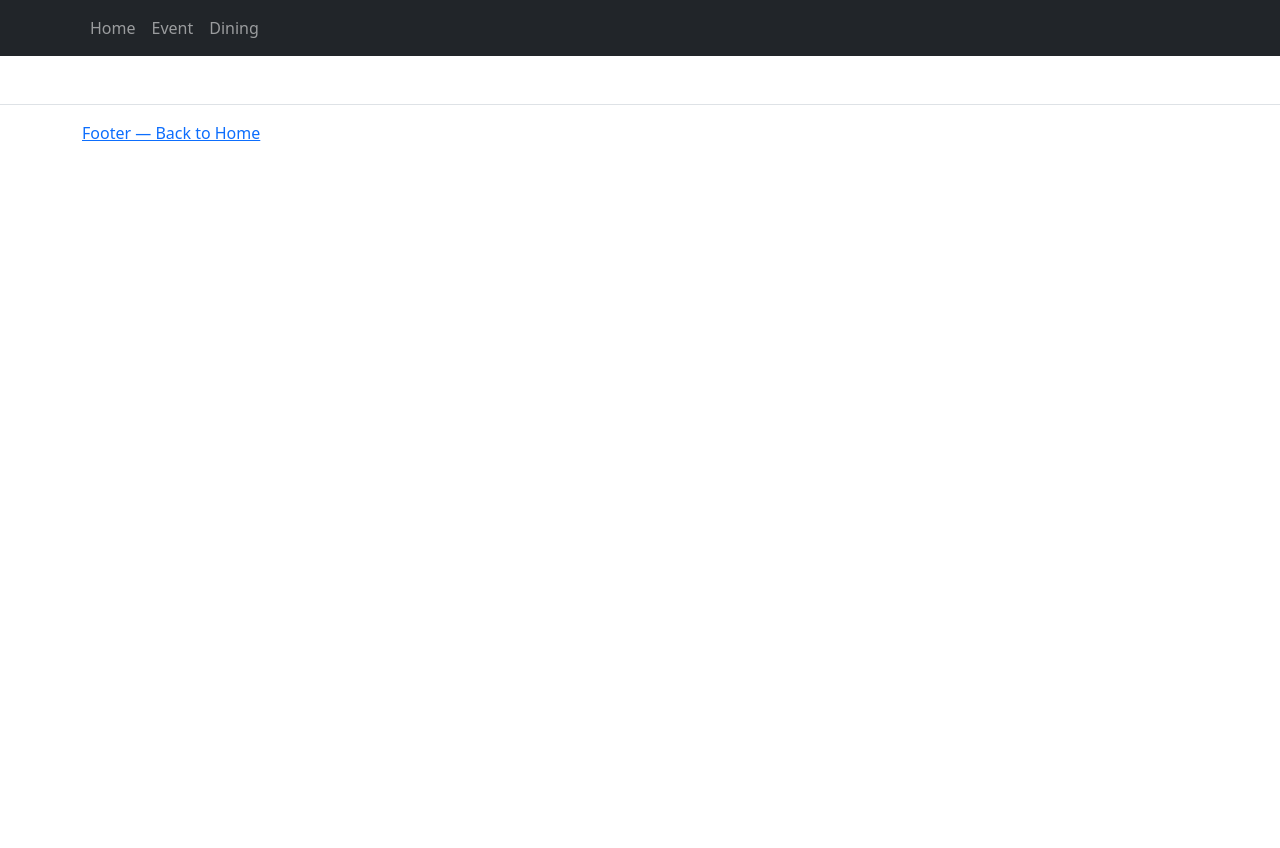
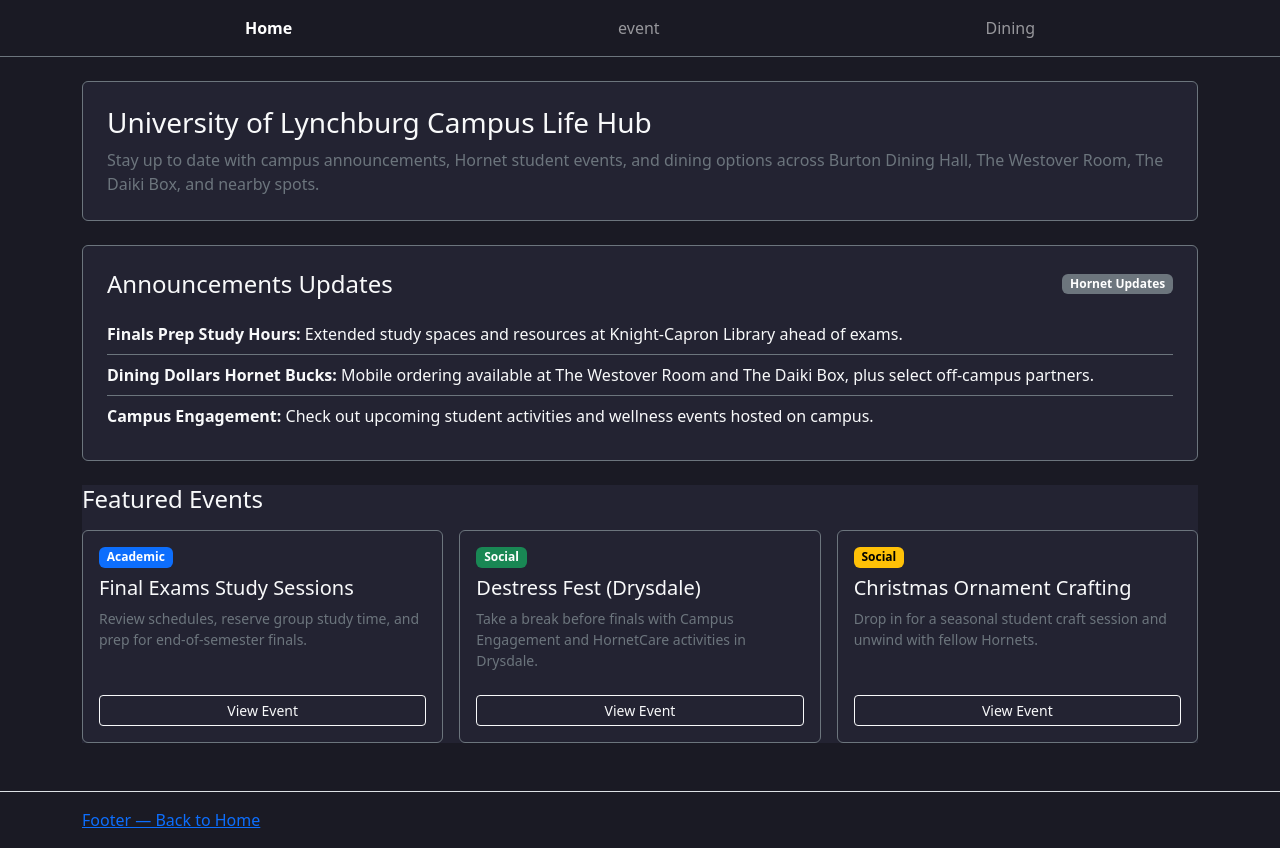
Before and after one commit to honeac638/Final-Project-CH, a plain HTML site: page index.html in a window 1280 px wide. Before the commit the page ends 800 px from the top, so only its background shows below. Drawn offline with nearby package versions, Linux system fonts and the light colour scheme.

Commit message:
did the home page index.html base from the wire frame and add lags to the event to say what type of event it is

```diff
--- a/css/style.css
+++ b/css/style.css
@@ -0,0 +1,9 @@
+
+body {
+  background-color: #1a1a24;
+  color: #f8f9fa;
+}
+section,
+.card {
+  background-color: #232332;
+}
--- a/index.html
+++ b/index.html
@@ -9,15 +9,97 @@
 
 </head>
 <body>
-    <nav class="navbar navbar-expand navbar-dark bg-dark">
+    <header>
+      <nav class="navbar navbar-expand navbar-dark border-bottom border-secondary">
         <div class="container">
-            <ul class="navbar-nav">
-                <li class="nav-item"><a class="nav-link" href="index.html">Home</a></li>
-                <li class="nav-item"><a class="nav-link" href="event.html">Event</a></li>
-                <li class="nav-item"><a class="nav-link" href="dining.html">Dining</a></li>
-            </ul>
+          <ul class="navbar-nav w-100 justify-content-around">
+            <li class="nav-item">
+              <a class="nav-link active fw-semibold" aria-current="page" href="index.html">Home</a>
+            </li>
+            <li class="nav-item">
+              <a class="nav-link" href="event.html">event</a>
+            </li>
+            <li class="nav-item">
+              <a class="nav-link" href="Dining.html">Dining</a>
+            </li>
+          </ul>
         </div>
-    </nav>
+      </nav>
+    </header>
+    <main class="container my-4 flex-grow-1">
+      <section id="app-info" class="p-4 mb-4 border border-secondary rounded">
+        <h1 class="h3 mb-2">University of Lynchburg Campus Life Hub</h1>
+        <p class="mb-0 text-secondary">
+          Stay up to date with campus announcements, Hornet student events, and dining options
+          across Burton Dining Hall, The Westover Room, The Daiki Box, and nearby spots.
+        </p>
+      </section>
+      <!--Announcements and Updates -->
+      <section id="announcements" class="p-4 mb-4 border border-secondary rounded">
+        <div class="d-flex justify-content-between align-items-center mb-3">
+          <h2 class="h4 mb-0">Announcements Updates</h2>
+          <span class="badge text-bg-secondary">Hornet Updates</span>
+        </div>
+        <ul id="announcements-list" class="list-group list-group-flush">
+          <li class="list-group-item bg-transparent text-light border-secondary px-0">
+            <strong>Finals Prep Study Hours:</strong> Extended study spaces and resources at Knight-Capron Library ahead of exams.
+          </li>
+          <li class="list-group-item bg-transparent text-light border-secondary px-0">
+            <strong>Dining Dollars Hornet Bucks:</strong> Mobile ordering available at The Westover Room and The Daiki Box, plus select off-campus partners.
+          </li>
+          <li class="list-group-item bg-transparent text-light border-secondary px-0">
+            <strong>Campus Engagement:</strong> Check out upcoming student activities and wellness events hosted on campus.
+          </li>
+        </ul>
+      </section>
+      <!-- Featured Events -->
+       <section id="featured-events" class="mb-4">
+        <h2 class="h4 mb-3">Featured Events</h2>
+        <div class="row g-3">
+          <!--Event Card 1 -->
+          <div class="col-md-4">
+            <div class="card h-100 bg-transparent text-light border-secondary">
+              <div class="card-body d-flex flex-column">
+                <span class="badge text-bg-primary align-self-start mb-2">Academic</span>
+                <h3 class="h5 card-title">Final Exams  Study Sessions</h3>
+                <p class="card-text text-secondary small flex-grow-1">
+                  Review schedules, reserve group study time, and prep for end-of-semester finals.
+                </p>
+                <a href="event.html" class="btn btn-outline-light btn-sm mt-2">View Event</a>
+              </div>
+            </div>
+        </div>
+        <!-- Event Card 2 -->
+        <div class="col-md-4">
+          <div class="card h-100 bg-transparent text-light border-secondary">
+            <div class="card-body d-flex flex-column">
+              <span class="badge text-bg-success align-self-start mb-2">Social</span>
+              <h3 class="h5 card-title">Destress Fest (Drysdale)</h3>
+              <p class="card-text text-secondary small flex-grow-1">
+                Take a break before finals with Campus Engagement and HornetCare activities in Drysdale.
+              </p>
+              <a href="event.html" class="btn btn-outline-light btn-sm mt-2">View Event</a>
+            </div>
+          </div>
+        </div>
+
+        <!-- Featured Event Card 3 -->
+        <div class="col-md-4">
+          <div class="card h-100 bg-transparent text-light border-secondary">
+            <div class="card-body d-flex flex-column">
+              <span class="badge text-bg-warning align-self-start mb-2">Social</span>
+              <h3 class="h5 card-title">Christmas Ornament Crafting</h3>
+              <p class="card-text text-secondary small flex-grow-1">
+                Drop in for a seasonal student craft session and unwind with fellow Hornets.
+              </p>
+              <a href="event.html" class="btn btn-outline-light btn-sm mt-2">View Event</a>
+            </div>
+          </div>
+        </div>
+
+      </div>
+    </section>
+    </main>
 
     <footer class="border-top py-3 mt-5">
         <div class="container">
```
